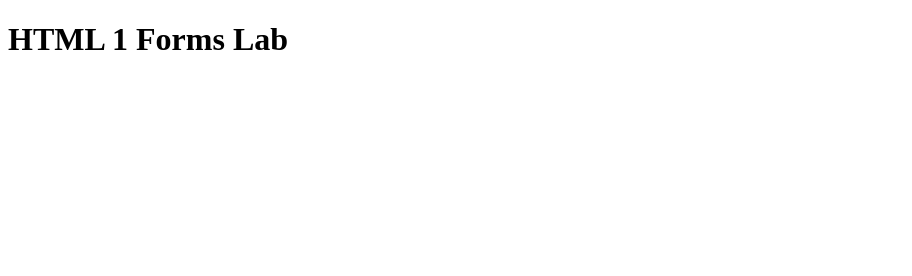
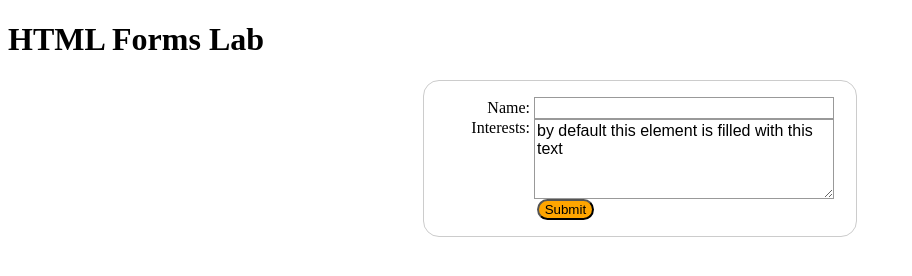
Before and after one commit to jonasher23/jonasher23.github.io, a plain HTML site: page lab_6/index.html in a window 1280 px wide. Shown: the whole page, without its empty margins (0-912 px from the left). Drawn offline with Linux system fonts and the light colour scheme.

Commit message:
lab6 complete

```diff
--- a/lab_6/form_styles.css
+++ b/lab_6/form_styles.css
@@ -1,15 +1,43 @@
+
 form {
-
+    margin: 0 auto;
+    width: 400px;
+  /* Form outline */
+    padding: 1em;
+    border: 1px solid #CCC;
+    border-radius: 1em;
 }
 
 label {
+    display: inline-block;
+    width: 90px;
+    text-align: right;
+}
 
+textarea {
+    vertical-align: top;
+    height: 5em;
 }
 
 input, textarea {
-
+    font: 1em sans-serif;
+    width: 300px;
+    box-sizing: border-box;
+    border: 1px solid #999;
 }
 
 ul {
+    list-style: none;
+    padding: 0;
+    margin: 0;
+}
 
+.button {
+    padding-left: 90px;
 }
+
+button {
+    margin-left: .5em;
+    background-color: orange;
+    border-radius: 12px;
+}
--- a/lab_6/index.html
+++ b/lab_6/index.html
@@ -2,12 +2,28 @@
 <html lang="en">
   <head>
     <title>Forms Lab</title>
+    <link rel="stylesheet" type="text/css" href="form_styles.css">
   </head>
   <body>
     <div class="wrapper">
       <div class="container">
         <div>
-          <h1>HTML 1 Forms Lab</h1>
+          <h1>HTML Forms Lab</h1>
+          <form action="https://nameless-thicket-21836.herokuapp.com/lab" method="post">
+            <ul>
+              <li>
+                <label for="name">Name:</label>
+                <input type="text" id="name" name="user_name" maxlength="140">
+              </li>
+              <li>
+                <label for="msg">Interests:</label>
+                <textarea id="msg" name="user_message" rows="5" cols="33">by default this element is filled with this text</textarea>
+              </li>
+              <li class="button">
+                <button type="submit">Submit</button>
+              </li>
+            </ul>
+          </form>
         </div>
       </div>
     </div>
```
